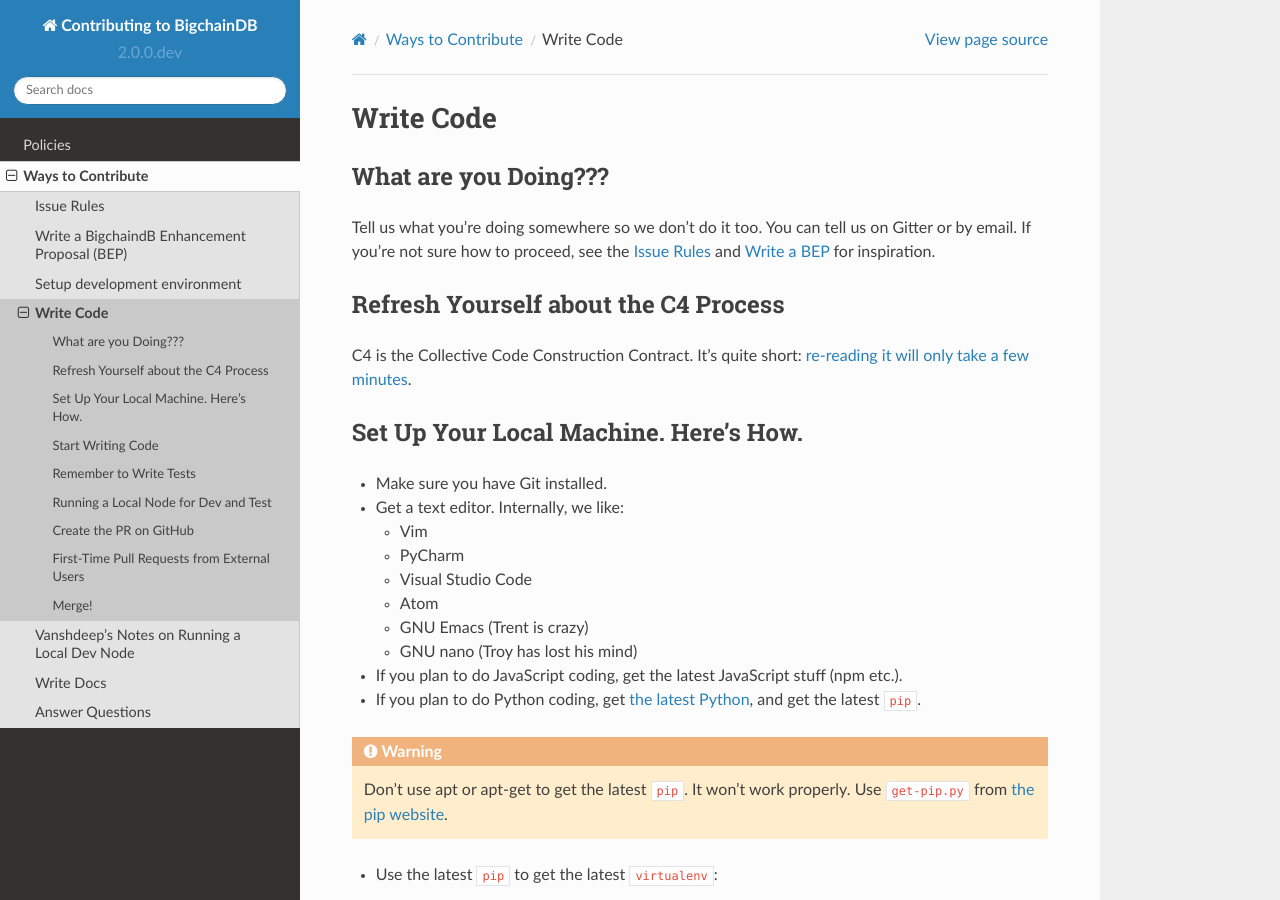
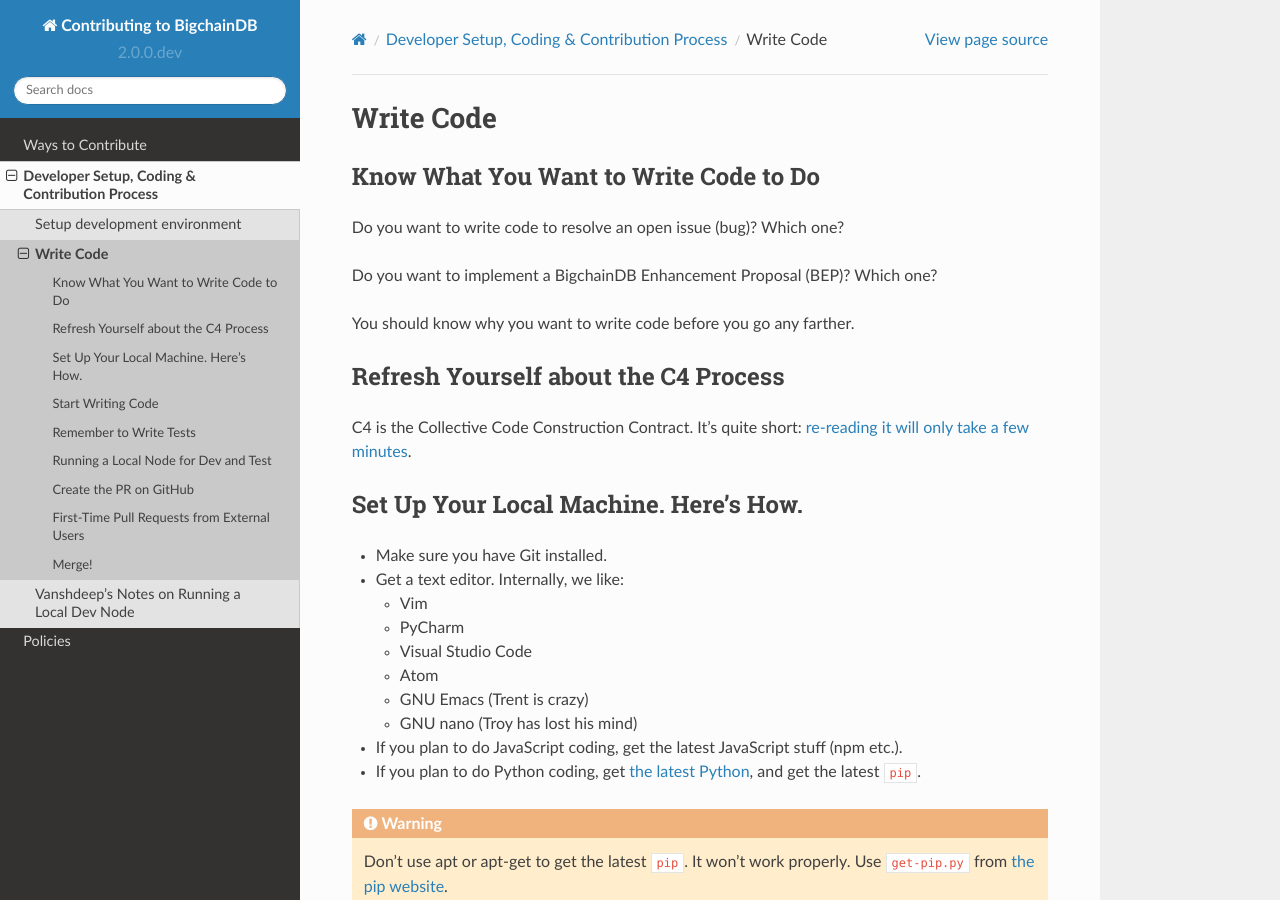
Before and after one commit to coolDev531/BigChainDB-blockchain, a Sphinx documentation site: the page built from docs/contributing/source/dev-setup-coding-and-contribution-process/write-code.rst, in a window 1280 px wide and 900 px high. Built offline with Sphinx 7.4.7 and the Read the Docs theme 2.0.0, drawn with Linux system fonts in a browser that asks for light colours; pages that are not in the unit, such as notebooks, are missing from menus; the version number is read from the project's files by our own code.

Commit message:
Problem: Docs re contributing needed editing & reorg
Solution: Edit & reorg them

```diff
--- /dev/null
+++ b/docs/contributing/source/dev-setup-coding-and-contribution-process/index.rst
@@ -0,0 +1,9 @@
+Developer Setup, Coding & Contribution Process
+==============================================
+
+.. toctree::
+   :maxdepth: 2
+
+   setup-dev-environment
+   write-code
+   vanshdeep-notes
--- a/docs/contributing/source/ways-can-contribute/write-code.rst
+++ b/docs/contributing/source/dev-setup-coding-and-contribution-process/write-code.rst
@@ -1,12 +1,14 @@
 Write Code
 ==========
 
-What are you Doing???
----------------------
+Know What You Want to Write Code to Do
+--------------------------------------
 
-Tell us what you're doing somewhere so we don't do it too. You can tell us on Gitter or by email.
-If you're not sure how to proceed, see the :ref:`Issue Rules` and :ref:`Write a BEP <Write a BigchaindB Enhancement Proposal (BEP)>`
-for inspiration.
+Do you want to write code to resolve an open issue (bug)? Which one?
+
+Do you want to implement a BigchainDB Enhancement Proposal (BEP)? Which one?
+
+You should know why you want to write code before you go any farther.
 
 
 Refresh Yourself about the C4 Process
--- a/docs/contributing/source/index.rst
+++ b/docs/contributing/source/index.rst
@@ -17,5 +17,6 @@ Contents
 .. toctree::
    :maxdepth: 2
 
+   ways-to-contribute/index
+   dev-setup-coding-and-contribution-process/index
    cross-project-policies/index
-   ways-can-contribute/index
```
Also changed, not shown: docs/contributing/source/cross-project-policies/release-process.md (+0 -8 lines), docs/contributing/source/cross-project-policies/shared-workspace.md (+15 -9 lines), docs/contributing/source/dev-setup-coding-and-contribution-process/vanshdeep-notes.md (renamed from docs/contributing/source/ways-can-contribute/vanshdeep-notes.md, +1 -1 lines), docs/contributing/source/ways-can-contribute/issue-rules.md (deleted, +0 -44 lines), docs/contributing/source/ways-can-contribute/write-a-bep.md (deleted, +0 -17 lines), docs/contributing/source/ways-to-contribute/index.rst (renamed from docs/contributing/source/ways-can-contribute/index.rst, +3 -6 lines), docs/contributing/source/ways-to-contribute/make-a-feature-request-or-proposal.md (added, +3 -0 lines), docs/contributing/source/ways-to-contribute/report-a-bug.md (added, +3 -0 lines), docs/contributing/source/ways-to-contribute/write-a-bep.md (added, +7 -0 lines), docs/contributing/source/ways-to-contribute/write-an-issue.md (added, +3 -0 lines), .github/CONTRIBUTING.md, .github/ISSUE_TEMPLATE.md, .github/PULL_REQUEST_TEMPLATE.md, docs/contributing/source/dev-setup-coding-and-contribution-process/setup-dev-environment.md (renamed from docs/contributing/source/ways-can-contribute/setup-dev-environment.md), 2 more files.
